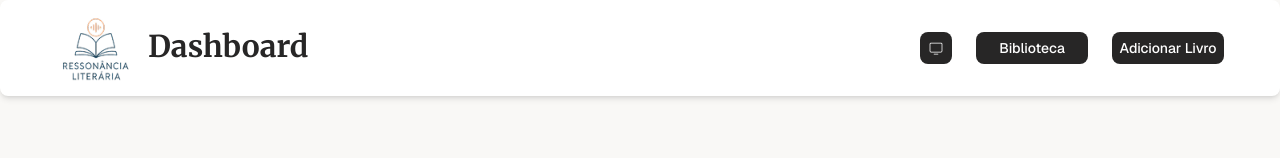
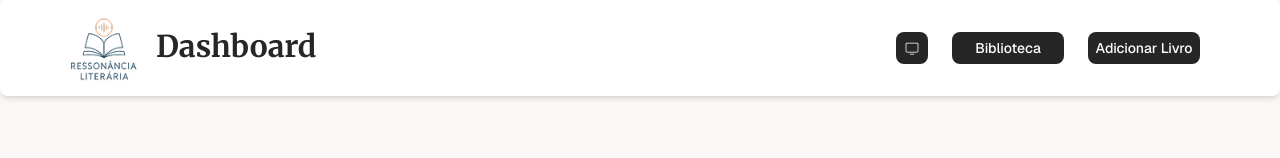
Before and after one commit to Layssaoliveira26/Projeto-biblioteca, a Next.js app in the folder projeto-bookshelf/: page /dashboard in a window 1280 px wide. Shown: the top 158 px of the page. Built offline with nearby package versions, Linux system fonts and the light colour scheme; a web font is replaced by a local one.

Commit message:
consertei alinhamento

```diff
--- a/projeto-bookshelf/app/dashboard/page.tsx
+++ b/projeto-bookshelf/app/dashboard/page.tsx
@@ -14,8 +14,8 @@ export default function Home() {
   return (
   <div className="">
       {/* Header */}
-      <div className="overflow-auto flex flex-row md:flex-row md:items-center md:justify-between rounded-md py-2 shadow-md bg-[var(--card)] px-4 sm:px-5 md:px-6 lg:px-8 xl:px-10 2xl:px-2">
-        <div className="flex flex-row items-center justify-start w-full md:flex-row md:w-auto gap-3 ml-2 lg:ml-4 2xl:ml-20">
+      <div className="overflow-auto flex flex-row md:flex-row md:items-center md:justify-between rounded-md py-2 shadow-md bg-[var(--card)] px-4 sm:px-6 md:px-8 lg:px-12 xl:px-16 2xl:px-20">
+        <div className="flex flex-row items-center justify-start w-full md:flex-row md:w-auto gap-3">
           <img
             src="/logo.png"
             alt="logo"
```
Also changed, not shown: 1 other file (tests, documents, lock files or other folders).
